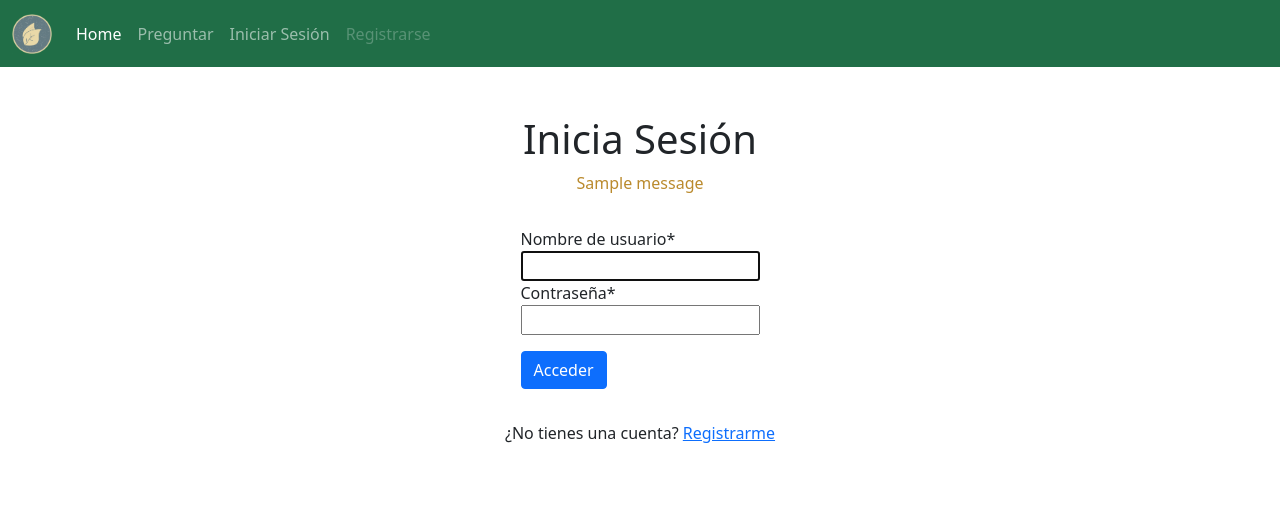
After one commit to seraf7/AppQ-A, a Django app: page /login in a window 1280 px wide. The commit adds this page. Shown: the top 508 px of the page. Run offline with Django 3.2, Linux system fonts and the light colour scheme; one stand-in notice (Sample message) is shown; some libraries are stand-ins or nearby versions.

Commit message:
Creación de login e importación de formularios crispy

```diff
--- a/App_Q_A/App_Q_A/settings.py
+++ b/App_Q_A/App_Q_A/settings.py
@@ -46,6 +46,8 @@ INSTALLED_APPS = [
     'django.contrib.sessions',
     'django.contrib.messages',
     'django.contrib.staticfiles',
+    # Aplicación para formularios
+    'crispy_forms',
     # Aplicación de preguntas y respuestas
     'q_and_a.apps.QAndAConfig',
 ]
--- a/App_Q_A/assets/css/general.css
+++ b/App_Q_A/assets/css/general.css
@@ -11,3 +11,14 @@ nav {
 form {
     padding: 1em 0em;
 }
+
+#login {
+    display: flex;
+    flex-direction: column;
+    justify-content: center;
+    align-items: center;
+}
+
+.error_msj {
+    color: #BA8A2D;
+}
--- a/App_Q_A/q_and_a/urls.py
+++ b/App_Q_A/q_and_a/urls.py
@@ -5,7 +5,12 @@ app_name = 'preguntas'
 
 # Se especifican las URL de la aplicación
 urlpatterns = [
+    # Listado general de preguntas
     path('', views.ListaPreguntas.as_view(), name='home'),
+    # Listado de preguntas por búsqueda
+    path('buscar/', views.ListaPreguntas.as_view(), name='buscar'),
     # Acceso mediante la PK de la pregunta
     path('<int:pk>/', views.DetallesPregunta.as_view(), name='detalles'),
+    # Página de inicio de sesión
+    path('login', views.login_view, name='login'),
 ]
--- a/App_Q_A/q_and_a/views.py
+++ b/App_Q_A/q_and_a/views.py
@@ -1,15 +1,58 @@
-from django.shortcuts import render
+from django.shortcuts import render, redirect
 from django.views import generic
+from django.views.generic.edit import CreateView
+from django.contrib import messages
+from django.contrib.auth import login, authenticate
+from django.contrib.auth.forms import AuthenticationForm
+from django.db.models import Q
+from django.urls import reverse_lazy
 from .models import Pregunta, Respuesta
 
 # Vista de listado de preguntas
 class ListaPreguntas(generic.ListView):
     # Obtiene lista de preguntas
-    queryset = Pregunta.objects.order_by('-fecha_publicacion')
+    # queryset = Pregunta.objects.order_by('-fecha_publicacion')
     # Indica la plantilla a utilizar
     template_name = 'index.html'
+
+    # Definición para obtener preguntas
+    def get_queryset(self):
+        # Obtiene tema de busqueda en la peticion
+        tema = self.request.GET.get('tema', '')
+        if(tema != ''):
+            query = Q(titulo__icontains=tema)
+            queryset = Pregunta.objects.filter(query).order_by('-fecha_publicacion')
+        else:
+            queryset = Pregunta.objects.order_by('-fecha_publicacion')
+        return queryset
 
 # Vista para acceder a los detalles de una pregunta
 class DetallesPregunta(generic.DetailView):
     model = Pregunta
     template_name = 'detalles_pregunta.html'
+
+# Vista para inicio de sesión
+def login_view(request):
+    # Valida que se haga una petción POST
+    if request.method == "POST":
+        # Recupera los datos del formulario
+        form = AuthenticationForm(request, request.POST)
+        # Verifica si el contenido es válido
+        if form.is_valid():
+            # Obtiene datos del usuario
+            username = form.cleaned_data.get('username')
+            password = form.cleaned_data.get('password')
+            # Autentica al usuario
+            user = authenticate(username=username, password=password)
+            # Verifica si la autenticación fue correcta
+            if user is not None:
+                # Liga el usuario autenticado con la sesión
+                login(request, user)
+                messages.info(request, "Inicio de sesión como " + username)
+                return redirect('preguntas:home')
+            else:
+                messages.error(request, "Datos de usuario incorrectos")
+        else:
+            messages.error(request, "Datos de usuario incorrectos")
+    form = AuthenticationForm()
+    return render(request, 'login.html', {"login_form": form})
--- a/App_Q_A/templates/base.html
+++ b/App_Q_A/templates/base.html
@@ -34,7 +34,7 @@
                           <a class="nav-link" href="#">Preguntar</a>
                         </li>
                         <li class="nav-item">
-                          <a class="nav-link" href="#">Iniciar Sesión</a>
+                          <a class="nav-link" href="{% url 'preguntas:login' %}">Iniciar Sesión</a>
                         </li>
                         <li class="nav-item">
                           <a class="nav-link disabled">Registrarse</a>
--- a/App_Q_A/templates/index.html
+++ b/App_Q_A/templates/index.html
@@ -3,10 +3,11 @@
 
 {% block content %}
     <!--Formulario de búsqueda-->
-    <form class="row row-cols-lg-auto g-3 align-items-center">
+    <form class="row row-cols-lg-auto g-3 align-items-center"
+    method="GET" action="{% url 'preguntas:buscar' %}">
         <div class="col-12">
             <label for="InputSearch" class="form-label">Búsqueda de preguntas</label>
-            <input type="email" class="form-control" id="InputSearch" aria-describedby="searchHelp">
+            <input type="text" name="tema" class="form-control" id="InputSearch" aria-describedby="searchHelp">
             <div id="searchHelp" class="form-text">Busca algún tema de tu interés</div>
         </div>
         <div class="col-12">
--- /dev/null
+++ b/App_Q_A/templates/login.html
@@ -0,0 +1,26 @@
+<!-- Se indica el uso del contenido del archivo base -->
+{% extends "base.html" %}
+
+{% block content %}
+    <!--Se indica renderizado de un formulario con crispy-->
+    {% load crispy_forms_tags %}
+
+    <div class="container py-5" id="login">
+        <h1>Inicia Sesión</h1>
+        {% if messages %}
+                {% for message in messages %}
+                <p class="error_msj">{{ message }}</p>
+                {% endfor %}
+        {% endif %}
+        <form method="POST">
+            {% csrf_token %}
+            {{ login_form|crispy }}
+            <button class="btn btn-primary" type="submit"
+            style="margin: 1em 0em;">Acceder</button>
+        </form>
+        <p class="text-center">¿No tienes una cuenta?
+            <a href="#">Registrarme</a>
+        </p>
+    </div>
+
+{% endblock content %}
```
Also changed, not shown: App_Q_A/db.sqlite3.
